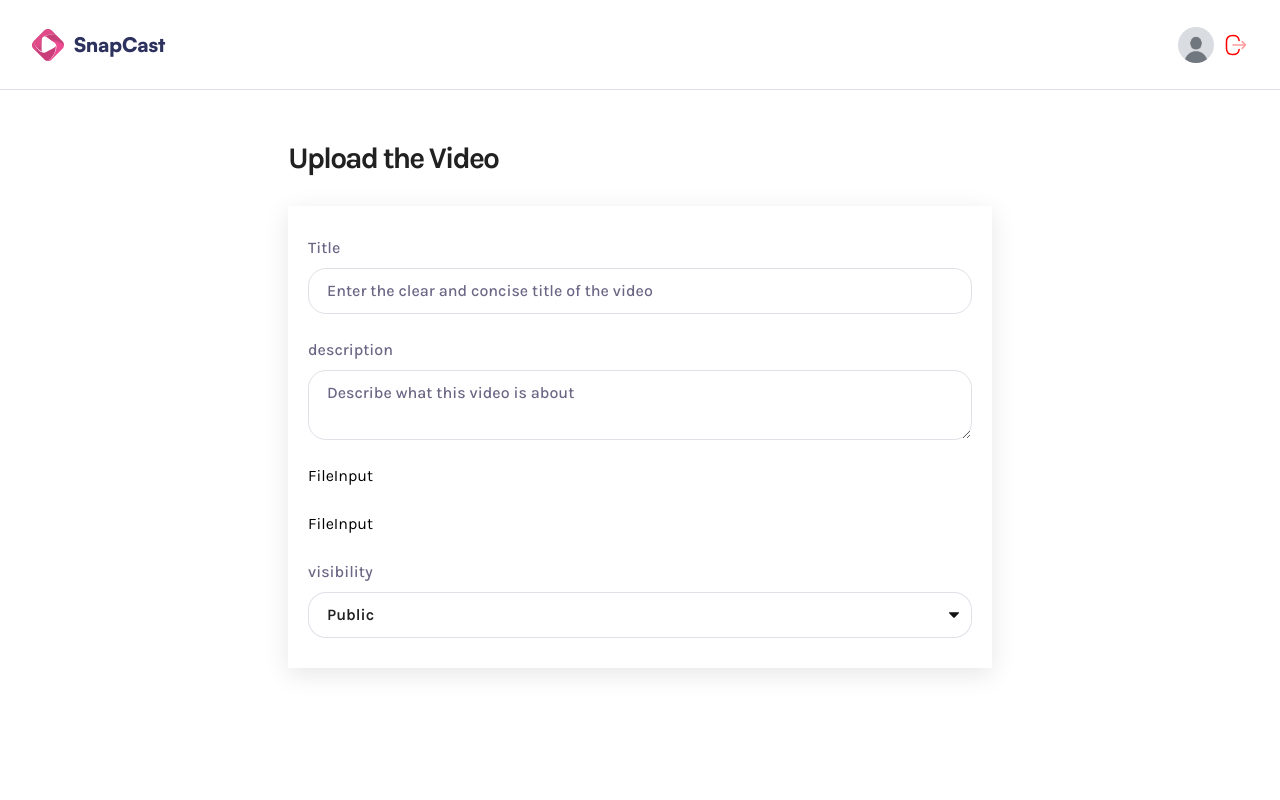
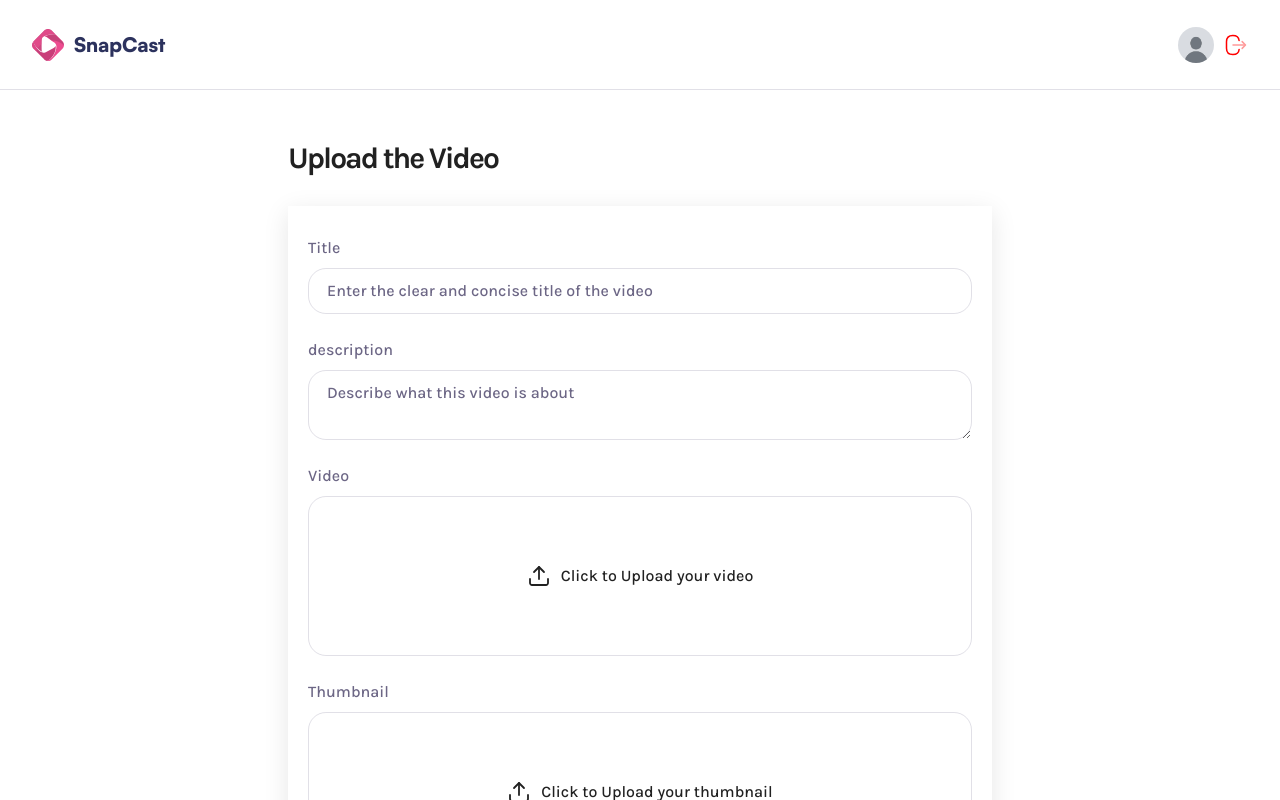
Before and after one commit to CodeByKhaleel/scrapecast, a Next.js app: page /upload in a window 1280 px wide. Shown: the top 800 px of the page. Built offline with nearby package versions, Linux system fonts and the light colour scheme.

Commit message:
upload image and template inprogress yet

```diff
--- a/app/(root)/upload/page.tsx
+++ b/app/(root)/upload/page.tsx
@@ -7,6 +7,7 @@ const page = () => {
 const [error,setError] = useState(null);
 const handleInputChange = (e:ChangeEvent) =>{
     const {name,value} = e.target;
+
     setformData((prevState) => ({...prevState,[name]:value}))
 }
 const [formData, setformData] = useState({
@@ -14,6 +15,8 @@ const [formData, setformData] = useState({
     description: "",
     visibility:"public",
 })
+const video = {};
+const thumbnail={}
   return (
     <div className="wrapper-md upload-page">
         <h1>Upload the Video</h1>
@@ -34,8 +37,30 @@ const [formData, setformData] = useState({
             as="textarea"
             onChange={handleInputChange}
         />
-        <FileInput />
-        <FileInput />
+        <FileInput
+            id='video'
+            label='Video'
+            accept='video/*'
+            file={video.file}
+            previewUrl={video.previewUrl}
+            inputRef={video.inputRef}
+            onChange ={video.handleFileChange}
+            onReset={video.resetFile}
+            type="video"
+
+        />
+        <FileInput
+            id='thumbnail'
+            label='Thumbnail'
+            accept='images/*'
+            file={thumbnail.file}
+            previewUrl={thumbnail.previewUrl}
+            inputRef={thumbnail.inputRef}
+            onChange ={thumbnail.handleFileChange}
+            onReset={thumbnail.resetFile}
+            type="image"
+
+        />
         <FormField
             id="visibility"
             label="visibility"
--- a/components/FileInput.tsx
+++ b/components/FileInput.tsx
@@ -1,6 +1,43 @@
-const FileInput = () => {
+import Image from "next/image"
+const FileInput = ({id,label,accept,file,previewUrl,inputRef,onChange,onReset,type}:FileInputProps) => {
   return (
-    <div>FileInput</div>
+    <section className="file-input">
+      <label htmlFor={id}>{label}</label>
+
+      <input
+      type="file"
+      id={id}
+      name={id}
+      accept={accept}
+      ref={inputRef}
+      onChange={onChange}
+      hidden
+
+      />
+      {!previewUrl ? (
+        <figure onClick={()=>inputRef.current?.click()} className="file-input__placeholder">
+          <Image
+            src="/assets/icons/upload.svg"
+            alt="upload"
+            width={24}
+            height={24}
+          />
+          <p>Click to Upload your {id}</p>
+
+        </figure>
+      ):(
+        <div>
+          {type==='video'
+           ? <video src={previewUrl} controls />
+           : <Image src={previewUrl} alt="image" fill />
+           }
+           <button type="button" onClick={onReset}>
+            <Image src="/assets/icons/close.svg" alt="close" width={16} height={16} />
+           </button>
+           <p>{file?.name}</p>
+        </div>
+      )}
+    </section>
   )
 }
 
```
